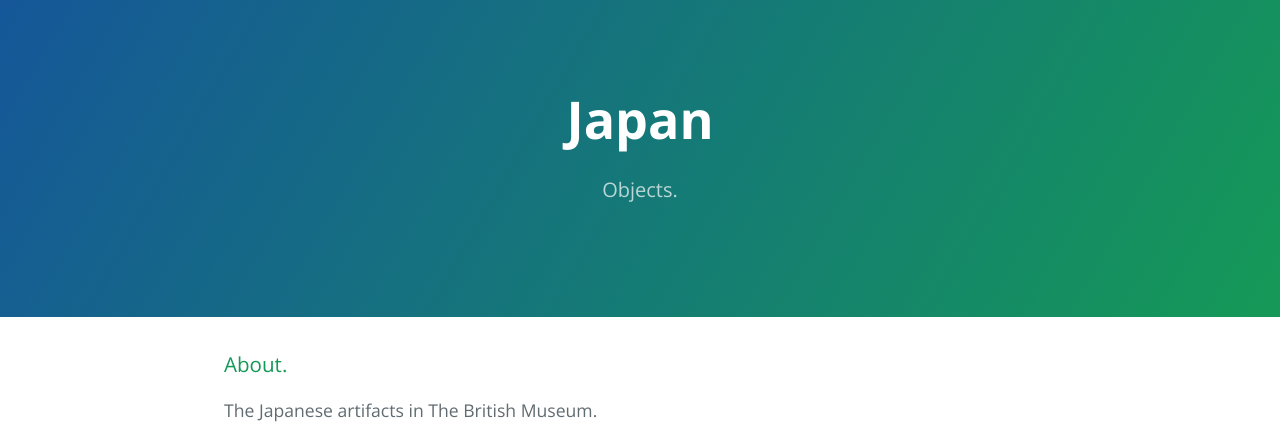
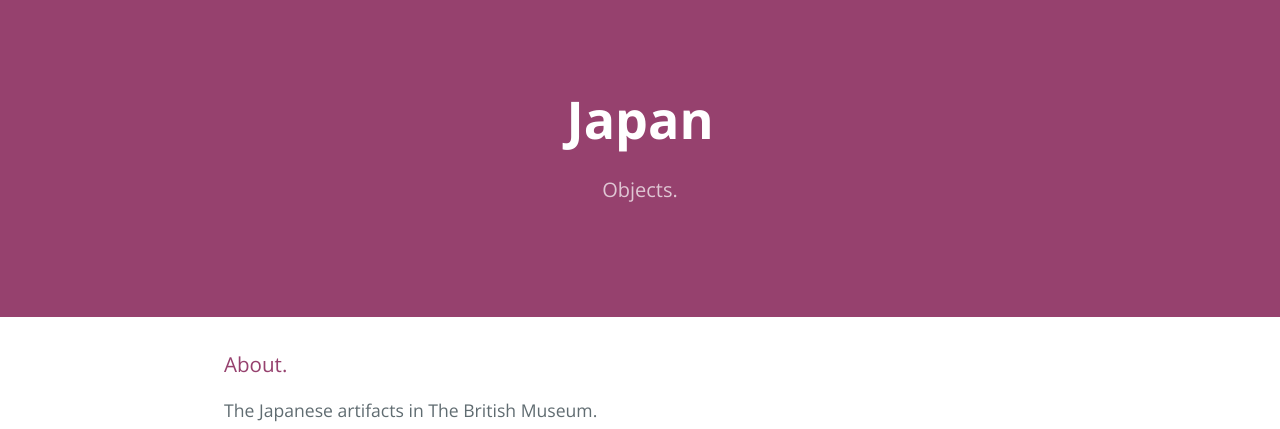
Before and after one commit to samiyasultan1/Japan, a plain HTML site: page index.html in a window 1280 px wide. Shown: the top 429 px of the page. Drawn offline with nearby package versions, Linux system fonts and the light colour scheme.

Commit message:
Update stylesheet.css

```diff
--- a/stylesheets/stylesheet.css
+++ b/stylesheets/stylesheet.css
@@ -57,7 +57,7 @@ a {
   color: #fff;
   text-align: center;
   background-color: #159957;
-  background-image: linear-gradient(120deg, #155799, #159957); }
+  }
 
 @media screen and (min-width: 64em) {
   .page-header {
@@ -243,3 +243,21 @@ a {
 @media screen and (max-width: 42em) {
   .site-footer {
     font-size: 0.9rem; } }
+
+
+/* My custom styles */
+
+.page-header {
+  color: #fff;
+  text-align: center;
+  background-color: #96416E;
+  }
+.main-content h3{
+  color:#96416E;
+
+}
+
+img{
+
+  max-height:410px;
+}
```
